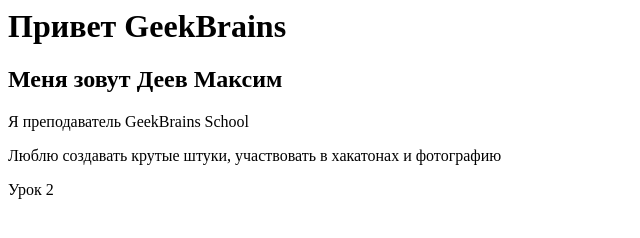
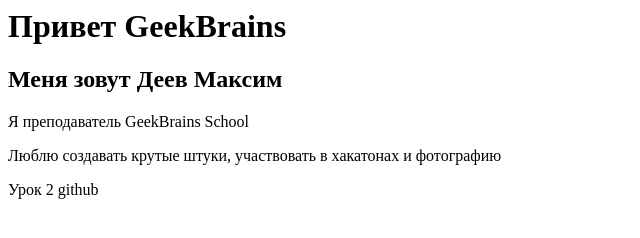
Before and after one commit to DeevMaks/DeevMaks.github.io, a plain HTML site: page index.html in a window 1280 px wide. Shown: the full height of the page, 0-640 px from the left. Drawn offline with Linux system fonts and the light colour scheme.

Commit message:
github change

```diff
--- a/index.html
+++ b/index.html
@@ -6,4 +6,4 @@
 
 <p>Люблю создавать крутые штуки, участвовать в хакатонах и фотографию</p>
 
-<p>Урок 2</p>
+<p>Урок 2 github</p>
```
